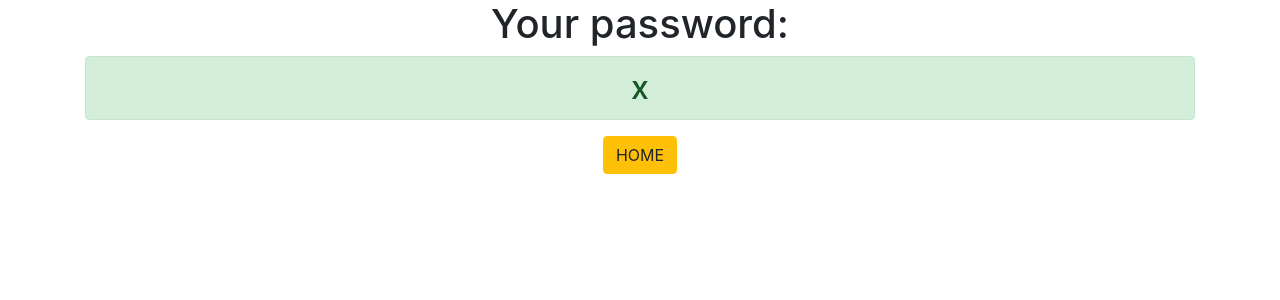
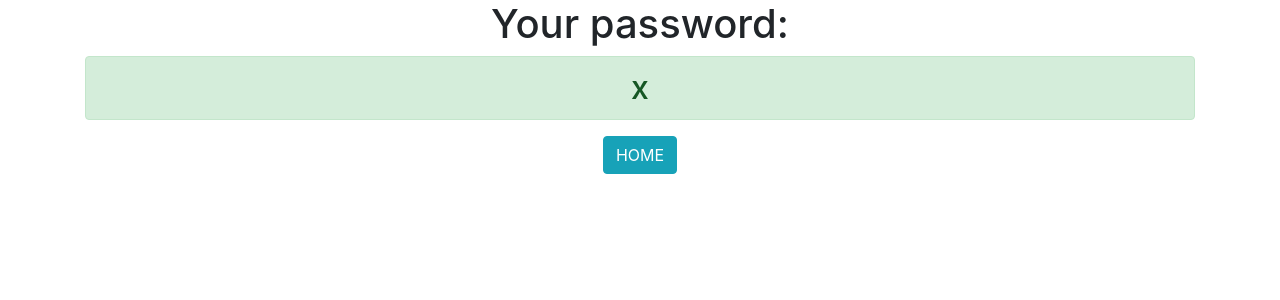
Before and after one commit to MaciekCelinski/django3-password-generator, a Django app: template generator/templates/generator/password.html in a window 1280 px wide. Shown: the top 300 px of the page. Run offline with Django 3.2, Linux system fonts and the light colour scheme; the template is opened without the code that fills it: most values are stand-ins (such as "Sample title", 1, 10 or a date in 2020); some libraries are stand-ins or nearby versions.

Commit message:
some changes

```diff
--- a/generator/templates/generator/password.html
+++ b/generator/templates/generator/password.html
@@ -3,5 +3,5 @@
 <div class="container text-center">
     <h1>Your password: </h1>
     <h2 class="alert alert-success">{{ password }}</h2>
-    <a class='btn btn-warning' href="{% url 'home' %}">HOME</a>
+    <a class='btn btn-info' href="{% url 'home' %}">HOME</a>
 </div>
```
